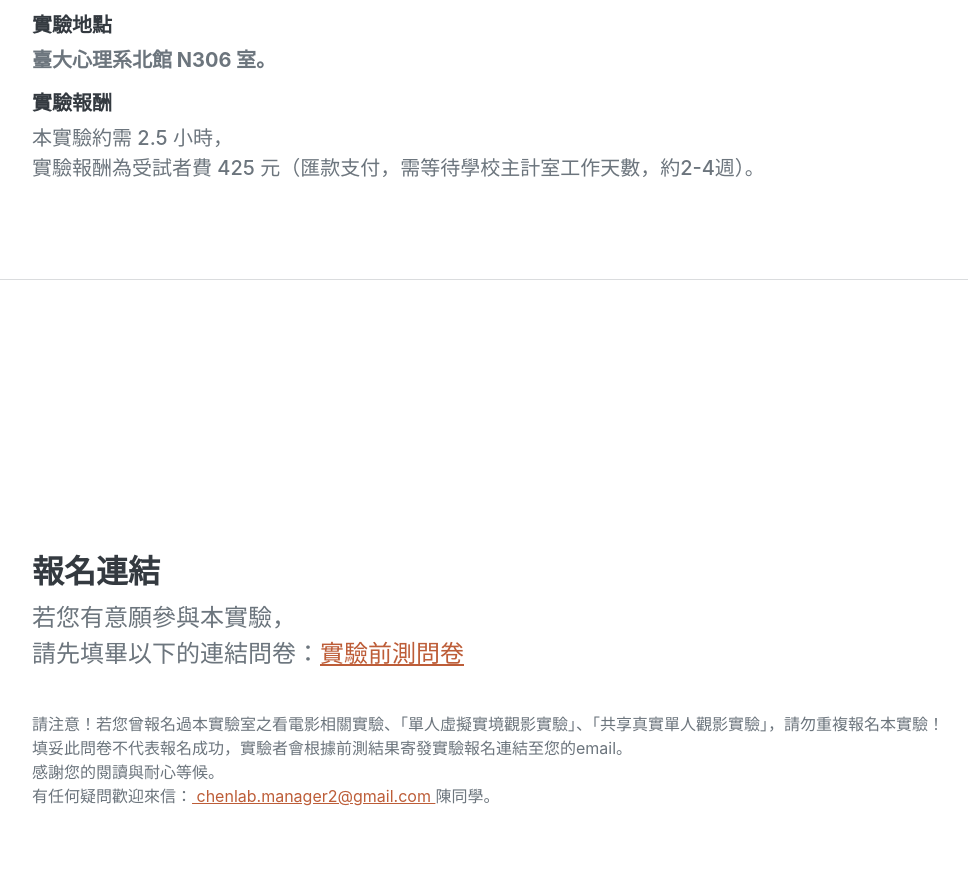
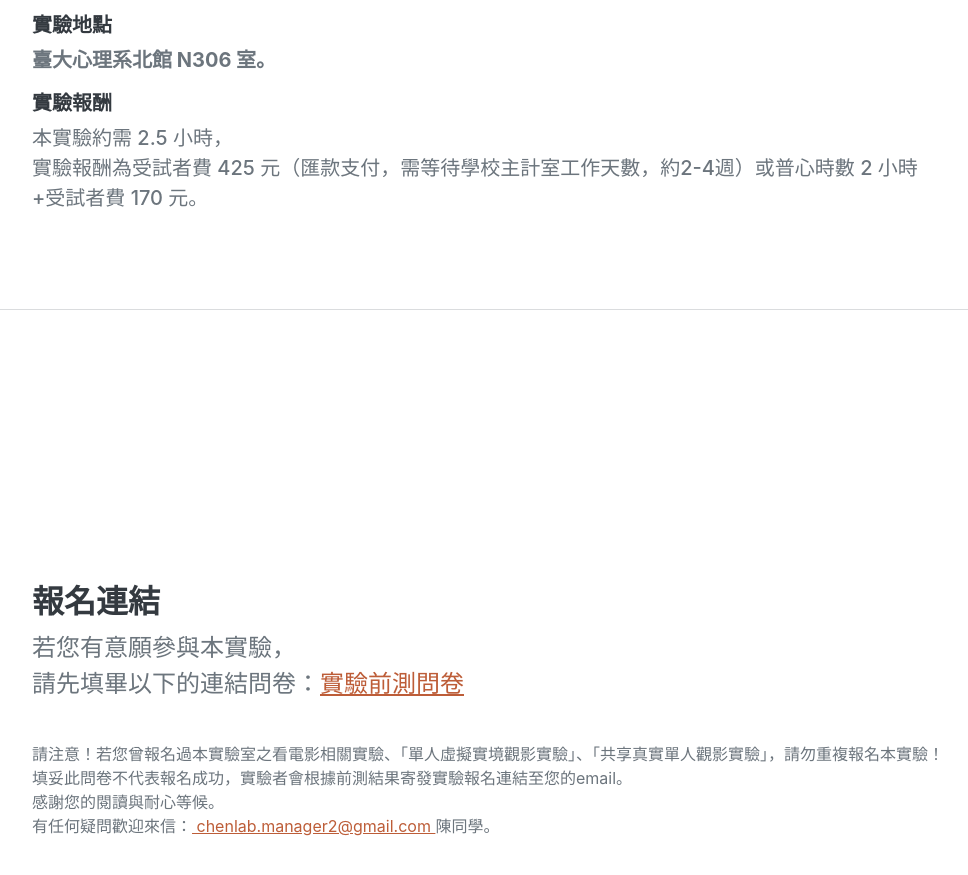
Before and after one commit to chenlabtest/SEDCVR_signUp, a plain HTML site: page SEDCVR_signUp/index.html in a window 1280 px wide. Shown: the part 1430-2305 px from the top of the page, without its empty margins (288-1256 px from the left). Drawn offline with nearby package versions, Linux system fonts and the light colour scheme; a web font is replaced by a local one.

Commit message:
Update index.html (remuneration)

```diff
--- a/SEDCVR_signUp/index.html
+++ b/SEDCVR_signUp/index.html
@@ -97,7 +97,7 @@
                     <div class="flex-grow-1">
                         <h5>實驗報酬</h5>
 <!--                         <div class="subheading mb-3" style="font-size: 20px;">本實驗約需 2.5 小時，<br>實驗報酬為普心時數 2 小時 + 受試者費 170 元（匯款支付，需等待學校主計室工作天數，約2-4週）。 -->
-                            <div class="subheading mb-3" style="font-size: 20px;">本實驗約需 2.5 小時，<br>實驗報酬為受試者費 425 元（匯款支付，需等待學校主計室工作天數，約2-4週）。
+                            <div class="subheading mb-3" style="font-size: 20px;">本實驗約需 2.5 小時，<br>實驗報酬為受試者費 425 元（匯款支付，需等待學校主計室工作天數，約2-4週）或普心時數 2 小時+受試者費 170 元。
 <!--                             <p style="color: red;"><b>請注意：普心時數部分恕不兌換為現金或禮券！</b></p>  -->
                     </div>
                 </div>
```
